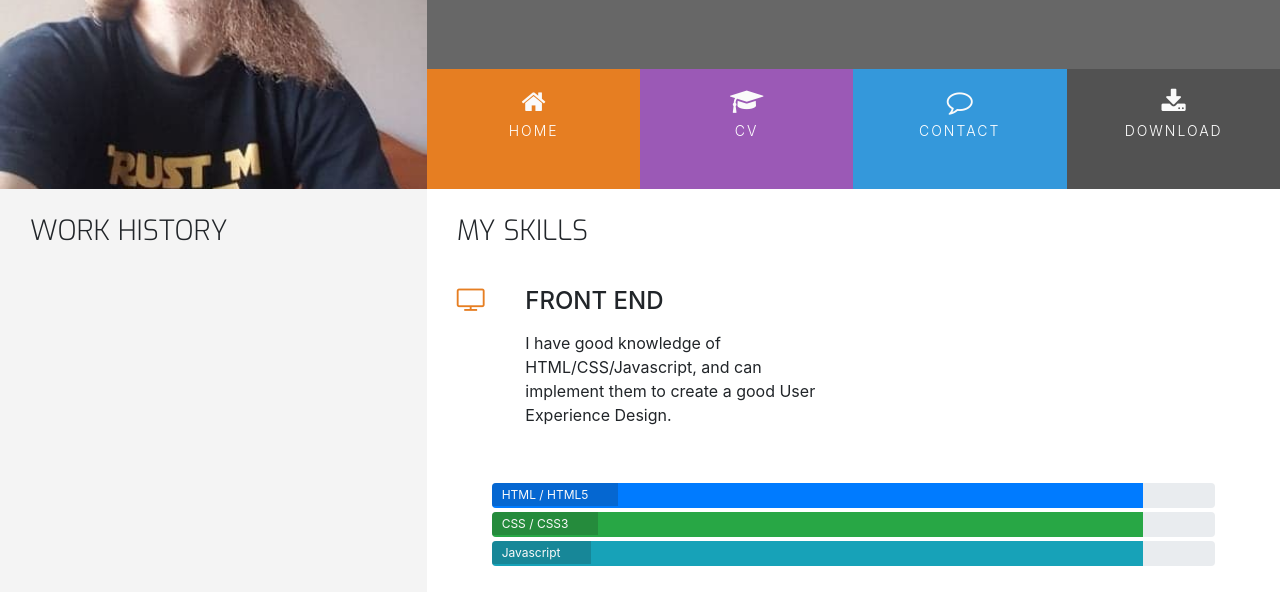
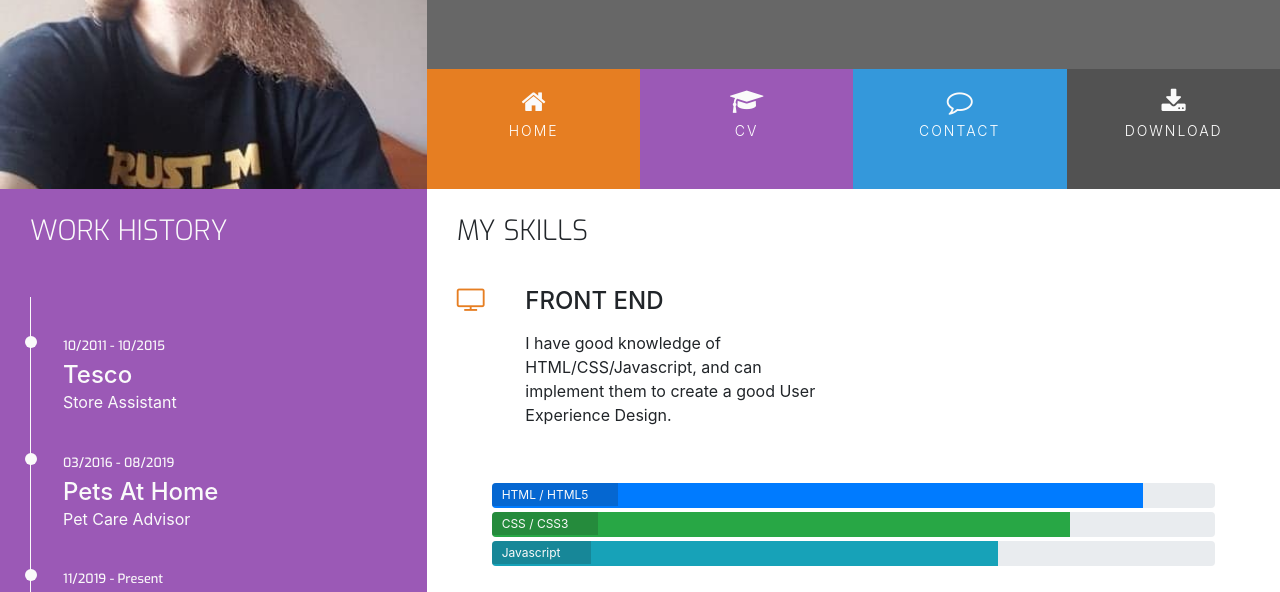
Before and after one commit to AbnocChinwads/cv-project, a plain HTML site: page cv.html in a window 1280 px wide. Shown: the part 180-772 px from the top of the page. Drawn offline with nearby package versions, Linux system fonts and the light colour scheme.

Commit message:
Added timeline to cv.html

```diff
--- a/assets/css/style.css
+++ b/assets/css/style.css
@@ -8,6 +8,10 @@
 
 .bg-color-personal-info {
     background-color: #f4f4f4;
+}
+
+.bg-color-work-history {
+    background-color: #9b59b6;
 }
 
 .bg-color-three-reasons {
@@ -60,7 +64,7 @@ h1, h2, h3, h4 {
     float: none;
 }
 
-.section-heading {
+.history-heading, .section-heading {
     font-family: "Exo", sans-serif;
     font-weight: 300;
     margin-top: 25px;
@@ -276,3 +280,51 @@ footer {
 .progress-section {
     margin: 40px 20px;
 }
+
+/*-------------------------------------------Work History */
+
+.history-heading {
+    color: #fafafa;
+    margin-bottom: 50px;
+}
+
+.timeline-item {
+    padding: 4em 2em 0em 2em;
+    position: relative;
+    color: #fafafa;
+    border-left: 1px solid;
+}
+
+.timeline-item p {
+    padding: 0;
+    margin: 0;
+}
+
+.timeline-item:before {
+    content: attr(data-dates);
+    position: absolute;
+    left: 2.5em;
+    top: 3em;
+    display: block;
+    font-family: "Exo", sans-serif;
+    font-weight: 500;
+    font-size: 0.8em;
+    padding: 0;
+    margin: 0;
+}
+
+.timeline-item:after {
+    width: 12px;
+    height: 12px;
+    display: block;
+    top: 2.4em;
+    position: absolute;
+    left: -6px;
+    border-radius: 12px;
+    content: '';
+    background: #fafafa;
+}
+
+.history-items {
+    margin-bottom: 30px;
+}
--- a/cv.html
+++ b/cv.html
@@ -46,10 +46,24 @@
     </header>
     <section class="container-fluid">
         <div class="row">
-            <div class="col-md-4 bg-color-personal-info section-column">
+            <div class="col-md-4 bg-color-work-history section-column">
                 <div class="row">
                     <div class="col-12">
-                        <h3 class="section-heading uppercase">Work History</h3>
+                        <h3 class="history-heading uppercase">Work History</h3>
+                    </div>
+                </div>
+                <div class="history-items">
+                    <div class="timeline-item" data-dates="10/2011 - 10/2015">
+                        <h4>Tesco</h4>
+                        <p>Store Assistant</p>
+                    </div>
+                    <div class="timeline-item" data-dates="03/2016 - 08/2019">
+                        <h4>Pets At Home</h4>
+                        <p>Pet Care Advisor</p>
+                    </div>
+                    <div class="timeline-item" data-dates="11/2019 - Present">
+                        <h4>Home Bargains</h4>
+                        <p>Sotre Assistant</p>
                     </div>
                 </div>
             </div>
@@ -82,8 +96,7 @@
                             <div class="col-10">
                                 <h4 class="three-reasons-heading uppercase">Back End</h4>
                                 <p>
-                                    I am studying for a diploma in Software Development, specifically in the area of Fullstack Development,
-                                    through the Code Institute. Studying happens most evenings after I come home from my job in retail.
+                                    ADD TEXT HERE
                                 </p>
                             </div>
                         </div>
@@ -98,13 +111,13 @@
                             <span class="progress-type">HTML / HTML5</span>
                         </div>
                         <div class="progress">
-                            <div class="progress-bar bg-success" role="progressbar" aria-valuenow="80" aria-valuemin="0" aria-valuemax="100" style="width:90%;">
+                            <div class="progress-bar bg-success" role="progressbar" aria-valuenow="80" aria-valuemin="0" aria-valuemax="100" style="width:80%;">
                                 <span class="sr-only">80% complete</span>
                             </div>
                             <span class="progress-type">CSS / CSS3</span>
                         </div>
                         <div class="progress">
-                            <div class="progress-bar bg-info" role="progressbar" aria-valuenow="70" aria-valuemin="0" aria-valuemax="100" style="width:90%;">
+                            <div class="progress-bar bg-info" role="progressbar" aria-valuenow="70" aria-valuemin="0" aria-valuemax="100" style="width:70%;">
                                 <span class="sr-only">70% complete</span>
                             </div>
                             <span class="progress-type">Javascript</span>
```
